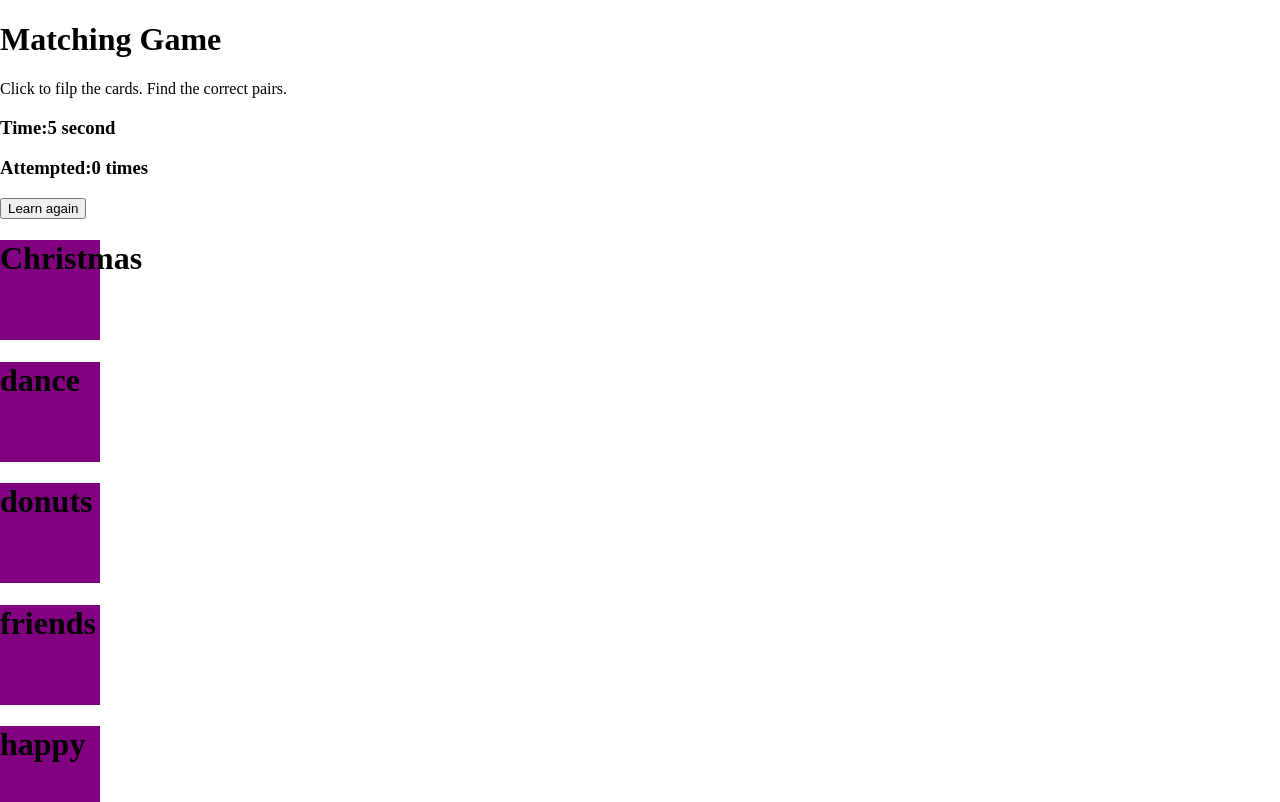
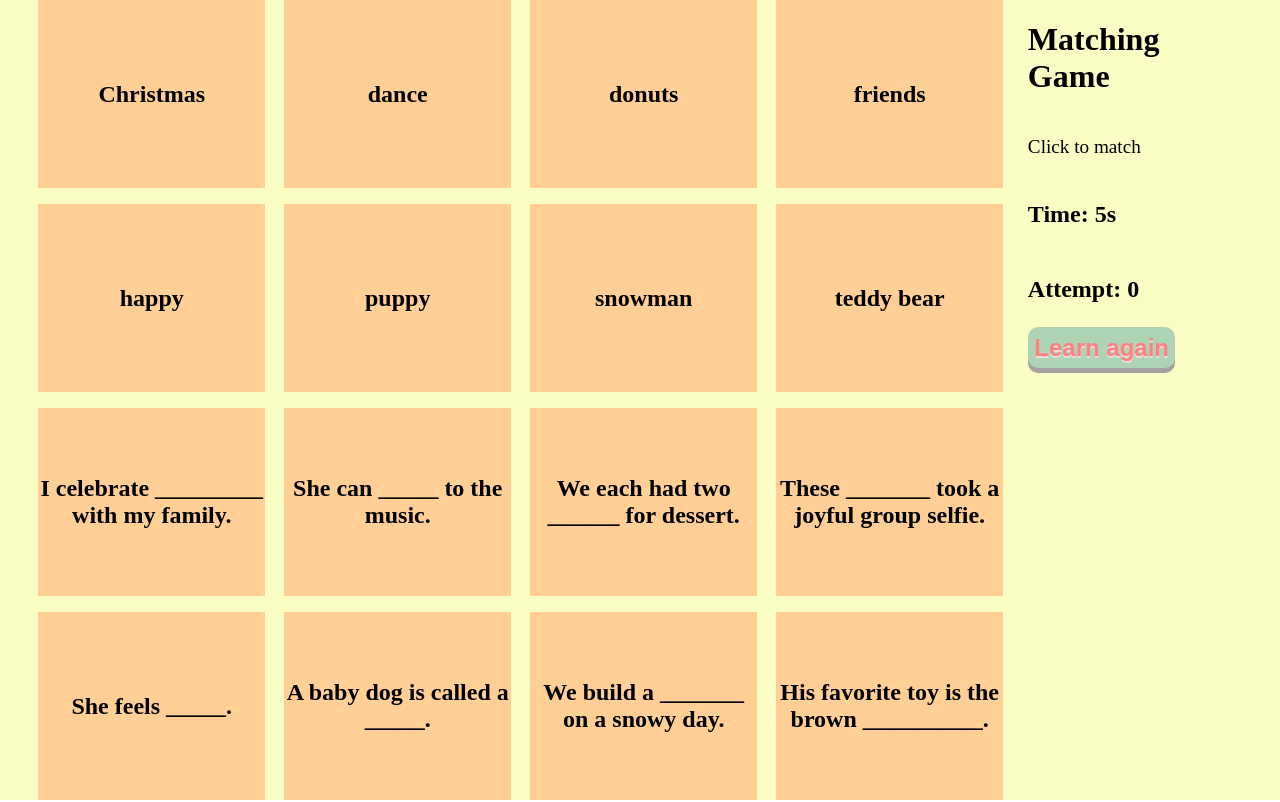
Before and after one commit to smilenayeon/game, a React (Create React App) app: page /game in a window 1280 px wide. Shown: the top 802 px of the page. Built offline with nearby package versions, Linux system fonts and the light colour scheme.

Commit message:
Game and GameCard are styled and not responsive

```diff
--- /dev/null
+++ b/src/components/pages/game/Game.css
@@ -0,0 +1,79 @@
+.game{
+    display:flex;
+    flex-direction: row;
+    gap:3%;
+    background-color: #f9fdc3;
+    padding-left:3%;
+}
+
+.card-stage{
+    margin-left:auto;
+    margin-right:auto;
+    width:80%;
+    height: 100vh;
+    display:grid;
+    grid-template-columns:repeat(2,1fr);
+    grid-template-rows:repeat(8,1fr);
+    gap:3px;
+    text-align: center;
+}
+.side-info{
+    display:flex;
+flex-direction: column;
+align-items: baseline;}
+
+.game-title{
+    font-size: 1.5rem;
+}
+.learn-again-button{
+    border-radius: 10px;
+    font-size: 1.1rem;
+    font-weight:600;
+    background-color:#aed4b5;
+    color:#FF8080;
+    border:none;
+    text-shadow: 0 2px 0 rgb(240, 219, 219);
+    box-shadow: 0 5px rgb(164, 161, 161);
+    padding:3%;
+
+}
+.learn-again-button:hover{
+    box-shadow: 10px 10px 50px rgb(183, 2, 2);
+    transform:scale(0.9);
+}
+
+@media (min-width:600px){
+    .game-title{
+        font-size:2rem;
+    }
+    .side-info{
+        padding-right:3%;
+    }
+    .side-info h3 {
+        font-size: 1.5rem;
+    }
+    .side-info p {
+        font-size: 1.2rem;
+    }
+    .learn-again-button{
+        font-size: 1.5rem;;
+    }
+}
+@media (min-width:900px){
+    .card-stage{
+        grid-template-columns:repeat(4,1fr);
+        grid-template-rows:repeat(4,1fr);
+        gap:2%;
+    }
+
+}
+@media (min-width:1200px){
+    .card-stage{
+        width:80%;
+
+    }
+    .game{
+        gap:2%;
+    }
+
+}
--- a/src/components/pages/game/Game.jsx
+++ b/src/components/pages/game/Game.jsx
@@ -3,6 +3,7 @@ import { DataContext } from '../../DataContext';
 import { useNavigate } from 'react-router-dom';
 import GameCard from './GameCard';
 import {GameContext} from './GameContext';
+import "./Game.css";
 
 
 function Game() {
@@ -36,12 +37,8 @@ function Game() {
 
 
   return (
-    <div>
-    <h1>Matching Game</h1>
-    <p>Click to filp the cards. Find the correct pairs.</p>
-    <h3>Time:{time} second</h3>
-    <h3>Attempted:{attemptCount} times</h3>
-    <button onClick={()=>{navigate("/")}}>Learn again</button>
+    <div className="game">
+
 
     <div className="card-stage">
       {gameCards.map((gameCard, index)=> (<GameCard
@@ -53,6 +50,14 @@ function Game() {
 />))}
     </div>
 
+    <div  className="side-info">
+    <h1 className="game-title">Matching Game</h1>
+    <p>Click to match</p>
+    <h3>Time: {time}s</h3>
+    <h3>Attempt: {attemptCount}</h3>
+    <button className="learn-again-button" onClick={()=>{navigate("/")}}>Learn again</button>
+    </div>
+
     </div>
   )
 }
--- a/src/components/pages/game/GameCard.css
+++ b/src/components/pages/game/GameCard.css
@@ -1,10 +1,24 @@
 .game-card {
-    width: 100px; /* adjust as necessary */
-    height: 100px; /* adjust as necessary */
-    perspective: 1000px; /* gives a 3D effect */
-    background-color: purple;
+    background-color: #FFCF96;
+    display:flex;
+    justify-content: center;
+    align-items: center;
   }
 
   .game-card.flipped {
-    background-color: blue;
+    background-color: #FF8080;
   }
+
+  .card-content{
+    font-size:1rem;}
+
+    @media (min-width:500px){
+        .card-content{
+            font-size: 1.3rem;
+        }
+    }
+@media (min-width:600px){
+    .card-content{
+        font-size: 1.5rem;
+    }
+}
--- a/src/components/pages/game/GameCard.jsx
+++ b/src/components/pages/game/GameCard.jsx
@@ -5,7 +5,7 @@ import "./GameCard.css";
 function GameCard({cardKey, matchKey, content, onCardClick, isFlipped}) {
   return (
       <div className={`game-card ${isFlipped[cardKey] ? 'flipped' : ''}`} onClick={() => onCardClick(cardKey,matchKey)}>
-          <h1>{content}</h1>
+          <h1 className="card-content">{content}</h1>
       </div>
   );
 }
--- a/src/components/pages/result/Result.jsx
+++ b/src/components/pages/result/Result.jsx
@@ -0,0 +1,9 @@
+import React from 'react'
+
+function Result() {
+  return (
+    <div>Result</div>
+  )
+}
+
+export default Result
```
